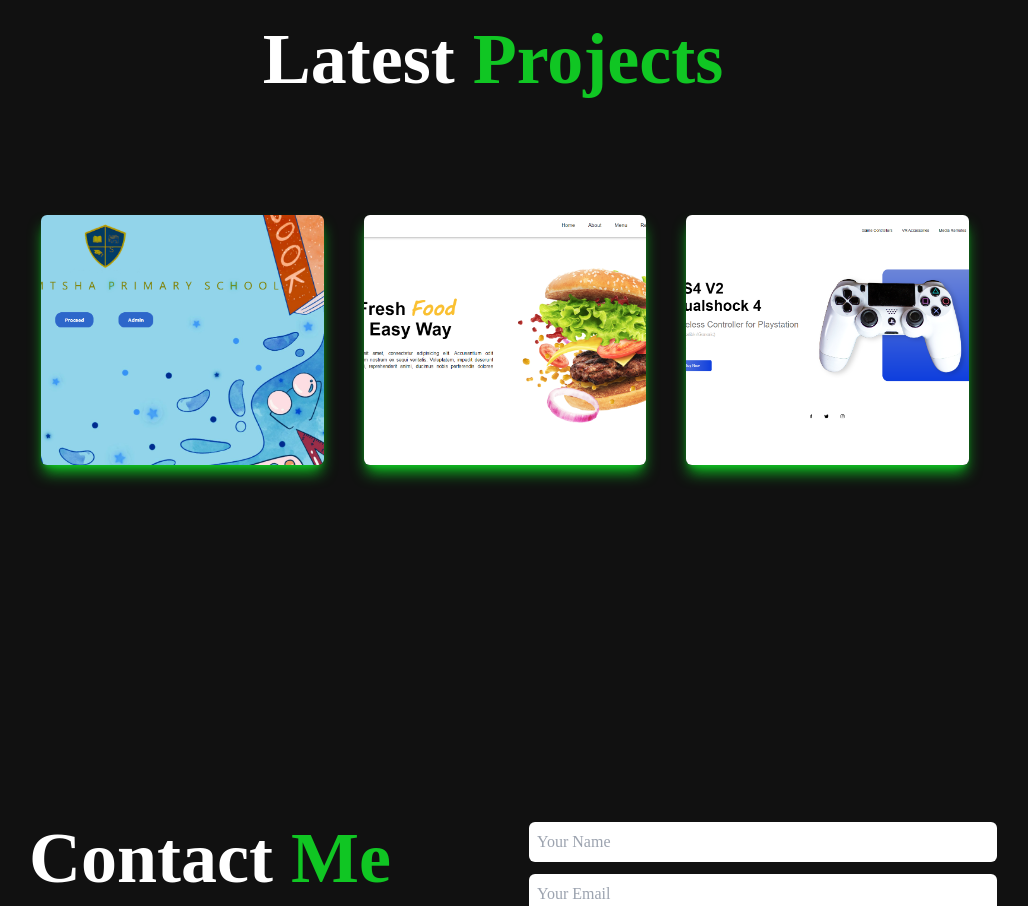
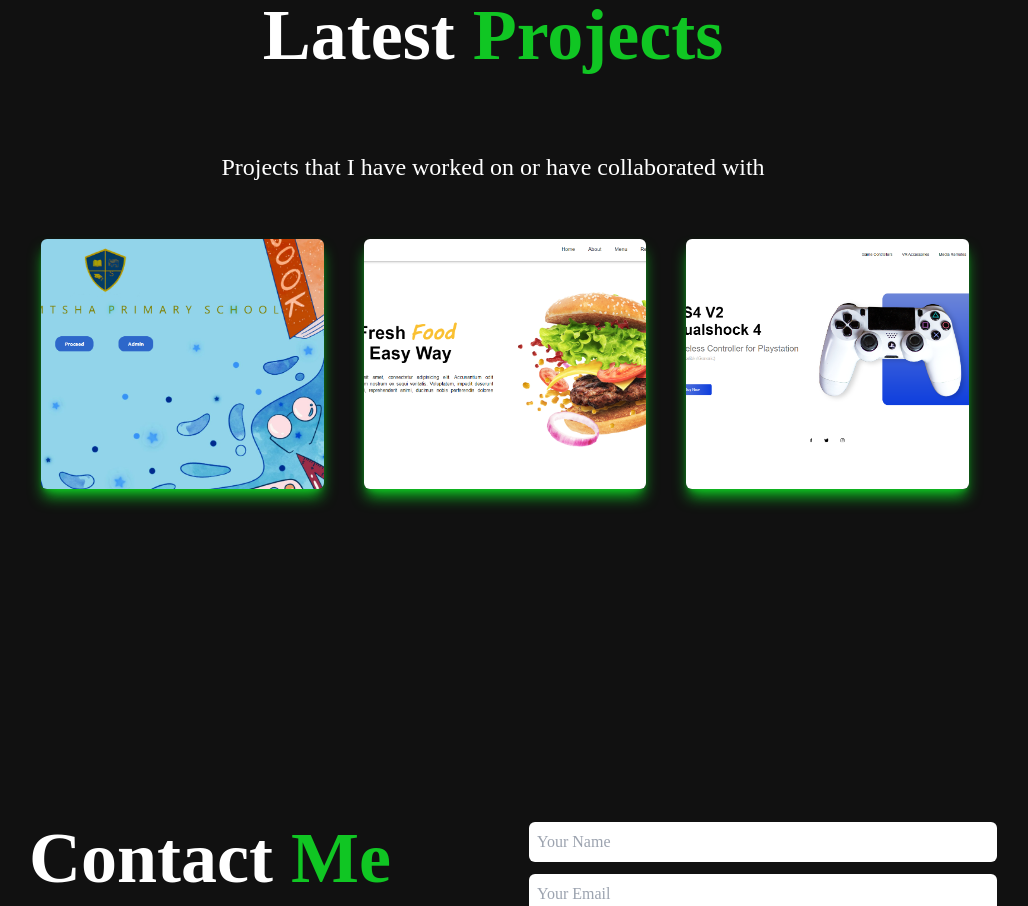
Before and after one commit to colehanekom/React-profile, a React (Vite) app: page / in a window 1280 px wide. Shown: the part 2340-3246 px from the top of the page, without its empty margins (127-1155 px from the left). Built offline with nearby package versions, Linux system fonts and the light colour scheme.

Commit message:
Added paragraph text

```diff
--- a/src/components/Projects.jsx
+++ b/src/components/Projects.jsx
@@ -11,6 +11,9 @@ const Projects = () => {
         <div className='pb-14 text-center'>
           <p className='text-4xl md:text-4xl lg:text-7xl font-bold lg:mb-16'>
             Latest <span className='text-[#10C623]'>Projects</span>
+          </p>
+          <p className='pt-4 text-sm sm:text-base md:text-lg lg:text-2xl'>
+            Projects that I have worked on or have collaborated with
           </p>
         </div>
 
```
